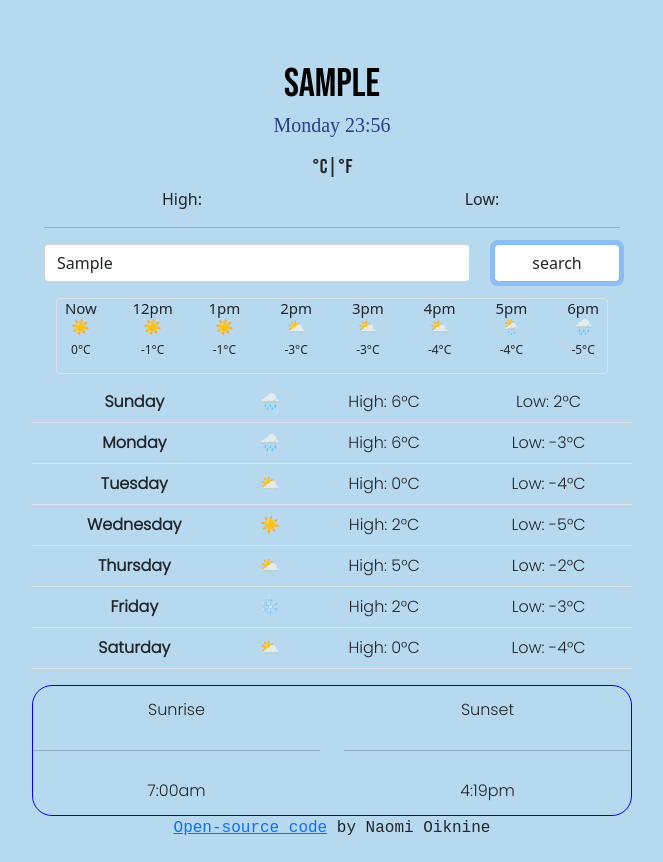
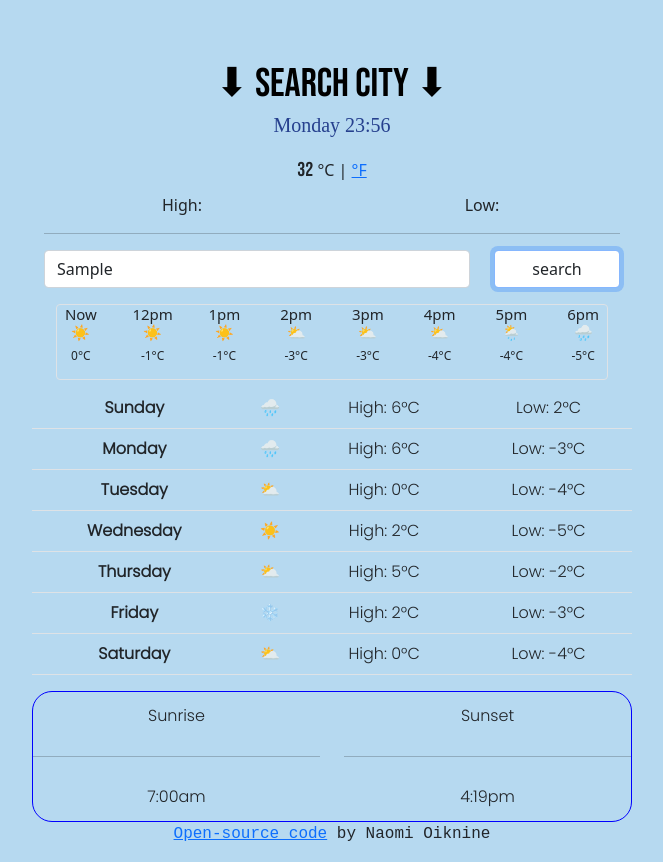
Before and after one commit to OikNao/Weather, a plain HTML site: page index.html in a window 1280 px wide. Both pictures are taken after typing "Sample" into the empty fields and a click on the input "search". Shown: the whole page, without its empty margins (308-971 px from the left). Drawn offline with nearby package versions, Linux system fonts and the light colour scheme; no server answers.

Commit message:
edited Farenheit link

```diff
--- a/index.html
+++ b/index.html
@@ -27,9 +27,10 @@
      </h1>
      <h3 id="date-time">
      </h3>
-    <h2 id="temperature">
-      °C|°F
-    </h2>
+
+      <span class="conversion" id="temperature"> </span>
+      <span class= "units" id="celsius-link"> °C | <a href="#"> °F</a></span>
+
     <h4 id="temp-description"></h4>
   <div class="high-low">
       <div class="row" >
--- a/index.js
+++ b/index.js
@@ -29,6 +29,16 @@ function displayWeather(response) {
   document.querySelector("#temp-low").innerHTML =
     "Low: " + Math.round(response.data.main.temp_min) + "°C";
 }
+function convertToFarenheit(event) {
+  event.preventDefault();
+  let temperatureElement = document.querySelector("#temperature");
+  let temperature = temperatureElement.innerHTML;
+  temperature = Number(temperature);
+  temperatureElement.innerHTML = Math.round((temperature * 9) / 5 + 32);
+}
+
+let farenheitLink = document.querySelector("#farenheit-link");
+addEventListener("click", convertToFarenheit);
 function search(event) {
   event.preventDefault();
   let apiKey = "9faa788ddbc6b64ff4c8d17ad14685a1";
--- a/styles.css
+++ b/styles.css
@@ -22,7 +22,7 @@ h3 {
   font-family: "Times New Roman", Times, serif;
   color: #26408e;
 }
-h2 {
+.conversion {
   text-align: center;
   margin: 0 auto;
   font-family: "Bebas Neue", cursive;
```
